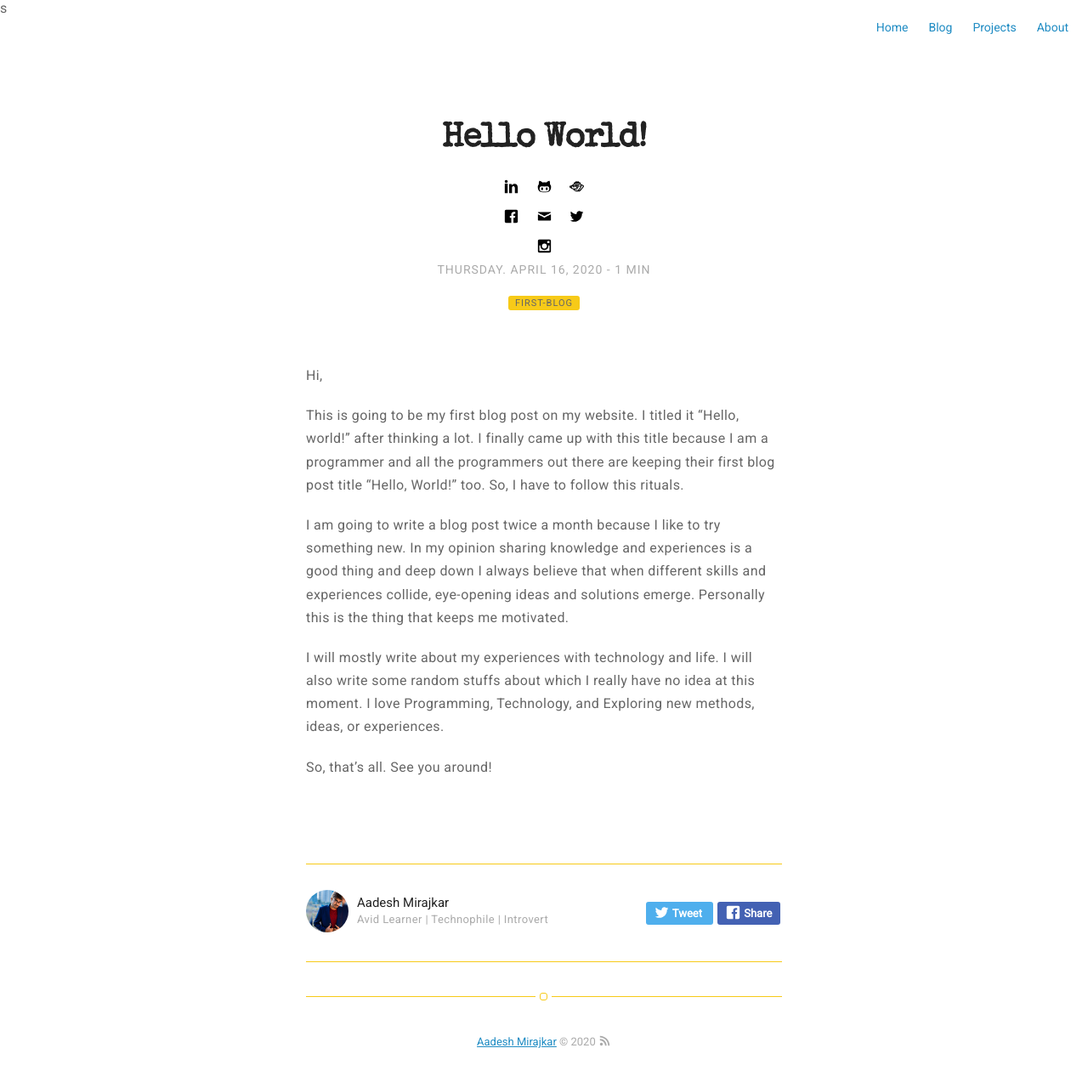
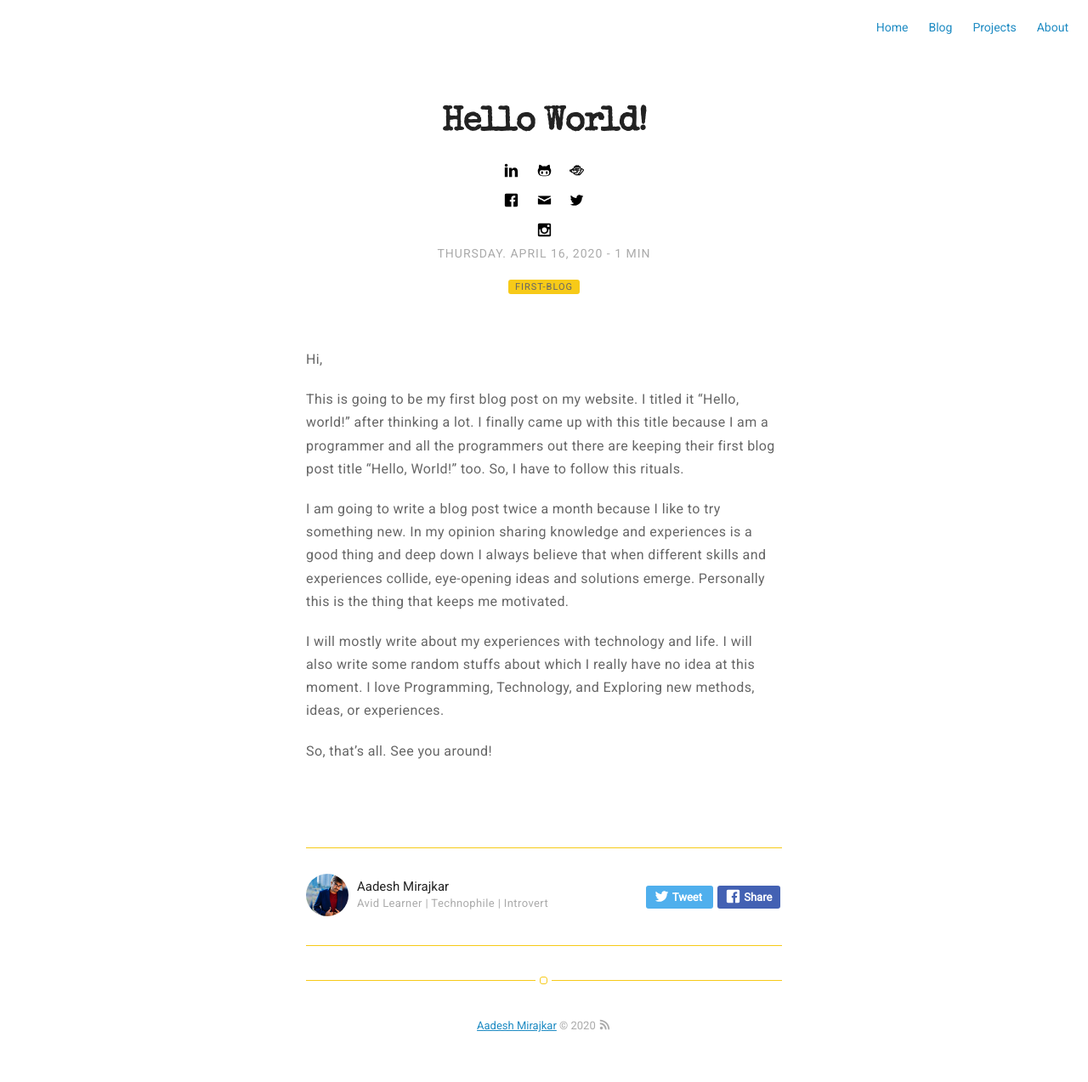
Before and after one commit to captainaadesh/captainaadesh.github.io, a Jekyll site: the page built from _posts/blog_posts/2020-04-16-Hello-world.md, in a window 1280 px wide. Shown: the whole page at 85% size. Built offline with Jekyll 4.4.1, drawn with Linux system fonts in a browser that asks for light colours.

Commit message:
s removed

```diff
--- a/_layouts/default.html
+++ b/_layouts/default.html
@@ -31,7 +31,7 @@ layout: compress
 </head>
 <body>
     <div id="fb-root"></div>
-<script async defer crossorigin="anonymous" src="https://connect.facebook.net/en_US/sdk.js#xfbml=1&version=v6.0"></script>s
+<script async defer crossorigin="anonymous" src="https://connect.facebook.net/en_US/sdk.js#xfbml=1&version=v6.0"></script>
     <div class="wrapper-{% if site.width == "normal" %}normal{% elsif site.width == "large" %}large{% endif %}">
         {% if page.tag %}
             <div class="post">
```
